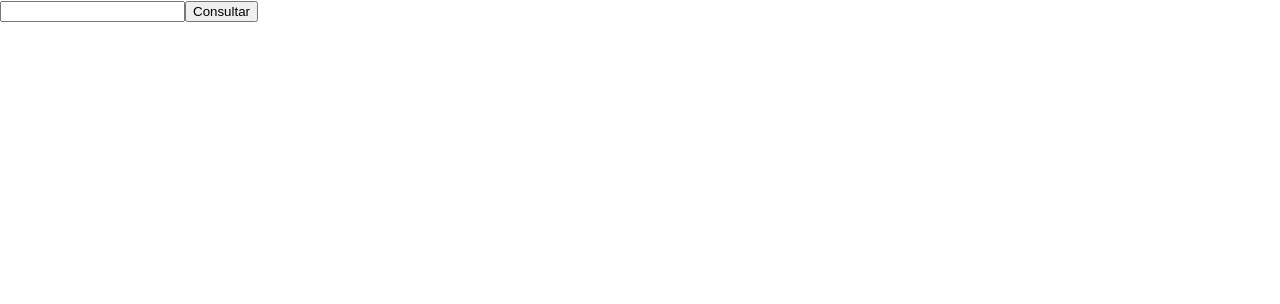
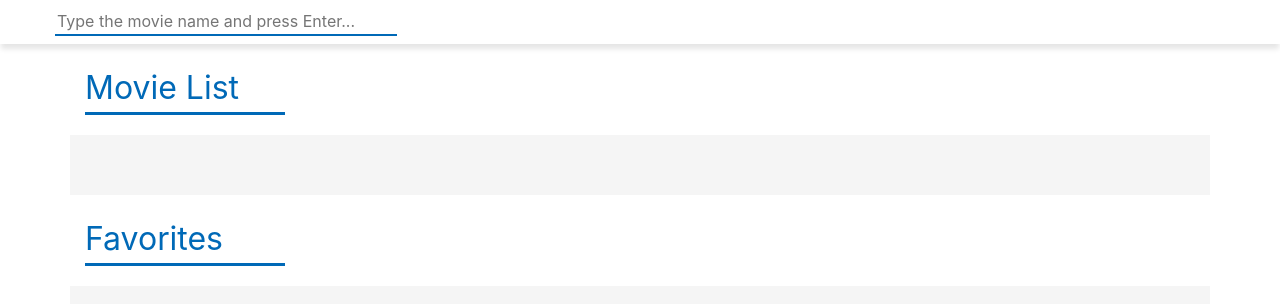
Before and after one commit to N1c0Dev/movie-search, a React (Create React App) app: page / in a window 1280 px wide. Shown: the top 304 px of the page. Built offline with nearby package versions, Linux system fonts and the light colour scheme.

Commit message:
Added sections

```diff
--- a/src/App.js
+++ b/src/App.js
@@ -1,5 +1,6 @@
 import React from 'react';
 import MainContainer from './container/MainContainer'
+import 'bootstrap/dist/css/bootstrap.min.css'
 
 function App() {
   return (
--- a/src/components/MovieItem/index.jsx
+++ b/src/components/MovieItem/index.jsx
@@ -1,15 +1,23 @@
 import React from 'react'
+import {
+  Col,
+  Row,
+  Container,
+} from 'react-bootstrap'
+import './styles.css'
 
 const MovieItem = ({movies}) => {
 
   function renderItems(){
     return movies.map(movie => {
       return (
-        <div onClick={() => displayInfo(movie.imdbID)}>
-          <img src={movie.Poster} alt="Poster"/>
-          <div>{movie.Title}</div>
-          <div>{movie.Year}</div>
-        </div>
+        <Col className="text-center image-container" xs={12} sm={6} md={6} lg={4} onClick={() => displayInfo(movie.imdbID)}>
+          <div className="image-poster">
+            <img className="image-size" src={movie.Poster} alt="Poster"/>
+          </div>
+          <div className="image-title">{movie.Title}</div>
+          <div className="image-subtitle">{movie.Year}</div>
+        </Col>
       )
     })
   }
@@ -23,9 +31,9 @@ const MovieItem = ({movies}) => {
   }
 
   return (
-    <div>
+    <Row>
       {renderItems()}
-    </div>
+    </Row>
   )
 }
 
--- /dev/null
+++ b/src/components/MovieItem/styles.css
@@ -0,0 +1,29 @@
+.image-size {
+    height: 400px;
+    width: 300px;
+    cursor: pointer;
+}
+.image-size:hover {
+    transform: scale(1.1);
+}
+.image-container {
+    margin-bottom: 25px;
+}
+.image-title {
+    font-weight: bold;
+    font-size: 1.3em;
+}
+.image-subtitle {
+    font-size: 1em;
+}
+
+.image-poster {
+    position: relative;
+    margin: auto;
+    overflow: hidden;
+}
+.image-poster img {
+    max-width: 100%;
+    transition: all 0.3s;
+    transform: scale(1);
+}
--- a/src/container/MainContainer/index.jsx
+++ b/src/container/MainContainer/index.jsx
@@ -1,6 +1,11 @@
 import React from 'react'
+import {
+  Container,
+  Row,
+  Navbar,
+} from 'react-bootstrap'
 import MovieItem from '../../components/MovieItem'
-
+import './styles.css'
 
 export default class MainContainer extends React.Component {
 
@@ -25,6 +30,12 @@ export default class MainContainer extends React.Component {
     })
   }
 
+  handleEnterSearch = (event) => {
+    if(event.charCode === 13){
+      this.handleClickList()
+    }
+  }
+
   render() {
     const {
       movieResults,
@@ -32,10 +43,26 @@ export default class MainContainer extends React.Component {
 
     return (
       <div>
-        <input type="text" onChange={this.handleMovieSearch} />
-        <button onClick={this.handleClickList}>Consultar</button>
-        <br/>
-        <MovieItem movies={movieResults} />
+        <Navbar className="navbar-header">
+          <Container>
+            <Row className="width-100">
+              <input className="width-30" type="text" placeholder="Type the movie name and press Enter..." onChange={this.handleMovieSearch} onKeyPress={this.handleEnterSearch} />
+              {/* <button onClick={this.handleClickList}>Consultar</button> */}
+            </Row>
+          </Container>
+        </Navbar>
+        <Container>
+          <div className="title">Movie List</div>
+          <Row className="list-container">
+            <MovieItem movies={movieResults} />
+          </Row>
+        </Container>
+        <Container>
+          <div className="title">Favorites</div>
+          <Row className="list-container">
+            <MovieItem movies={movieResults} />
+          </Row>
+        </Container>
       </div>
     )
   }
--- /dev/null
+++ b/src/container/MainContainer/styles.css
@@ -0,0 +1,34 @@
+input {
+    border: none;
+    border-bottom: solid 2px #0069B7;
+    font-size: 1.3em;
+}
+input:focus{
+    outline: none;
+}
+
+.navbar-header {
+    padding: 20px 0px;
+    box-shadow: 0px 6px 5px -1px rgba(0, 0, 0, 0.1);
+}
+.list-container {
+    margin-top: 20px;
+    background-color: #F5F5F5;
+}
+.list-container > div {
+    padding: 30px 0px;
+}
+.title{
+    margin-top: 20px;
+    color: #0069B7;
+    font-size: 2em;
+    width: 200px;
+    border-bottom: solid;
+}
+
+.width-100 {
+    width: 100%;
+}
+.width-30 {
+    width: 30%;
+}
```
